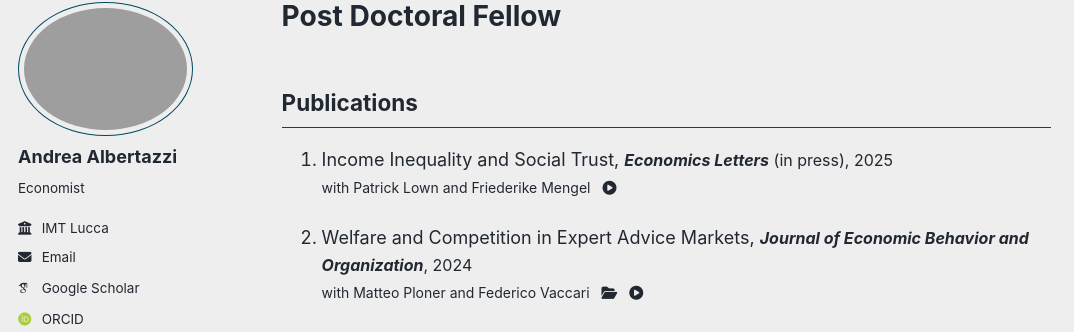
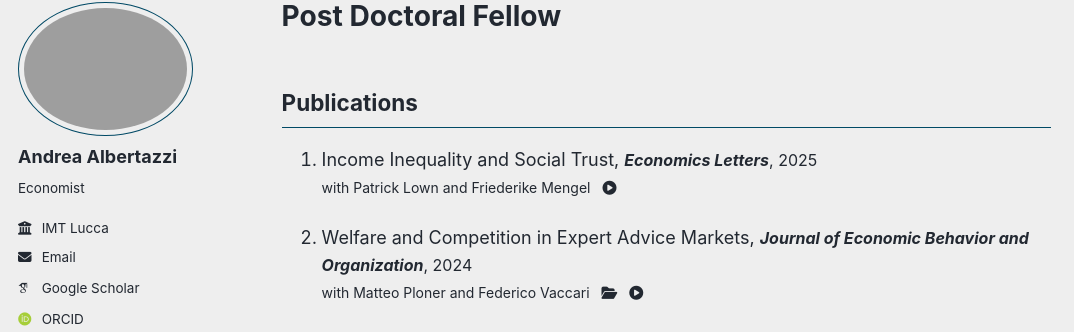
Before and after one commit to tazze87/tazze87.github.io, a Jekyll site: the page built from _pages/about.md, in a window 1280 px wide and 1158 px high. Shown: the part 97-429 px from the top of the window, without its empty margins (0-1074 px from the left). Built offline with Jekyll 4.4.1, drawn with Linux system fonts in a browser that asks for light colours; some web fonts are replaced; a script that is not in the unit is left out.

Commit message:
Update about.md

```diff
--- a/_pages/about.md
+++ b/_pages/about.md
@@ -8,7 +8,7 @@ author_profile: true
 ## Publications
 
 1. [Income Inequality and Social Trust](/files/ALM_Inequality_Trust.pdf){:target="_blank" rel="noopener noreferrer"},
-    <span style="font-size:16px;">***Economics Letters*** (in press), 2025</span><br>
+    <span style="font-size:16px;">***Economics Letters***, 2025</span><br>
     <span style="font-size:14px;">
     with <a href="http://www.patricklown.com" target="_blank" rel="noopener noreferrer">Patrick Lown</a>
    and <a href="https://sites.google.com/site/friederikemengel/home?authuser=0" target="_blank" rel="noopener noreferrer">Friederike Mengel</a>
```
